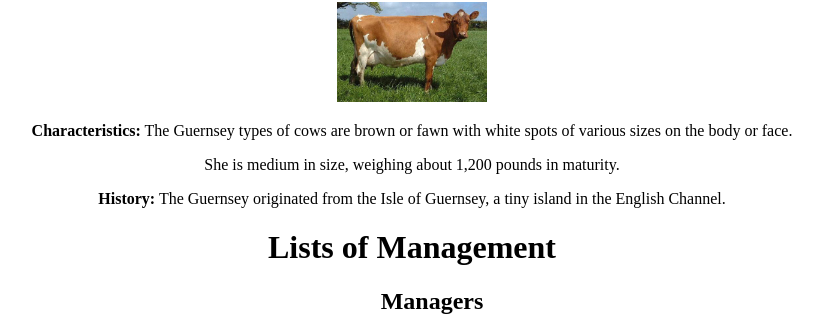
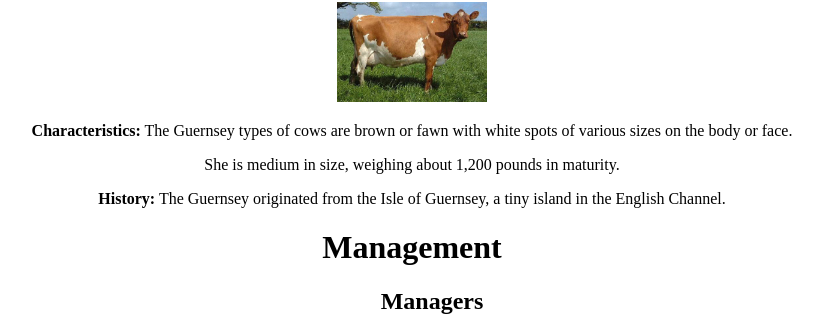
Before and after one commit to jwy951/Dairy_Business, a plain HTML site: page index.html in a window 1280 px wide. Shown: the part 1123-1454 px from the top of the page, without its empty margins (228-1051 px from the left). Drawn offline with Linux system fonts and the light colour scheme.

Commit message:
added files

```diff
--- a/index.html
+++ b/index.html
@@ -54,7 +54,7 @@
         </div>
     </div>
     <!--management section with their images-->
-    <h1>Lists of Management</h1>
+    <h1>Management</h1>
     <ol>
         <h2>Managers</h2>
         <li>Yegon Johnstone</li>
```
